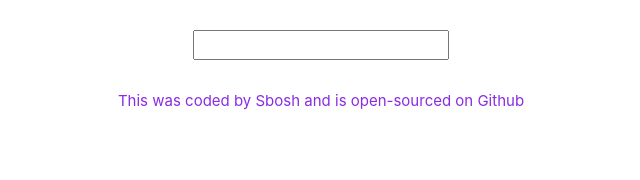
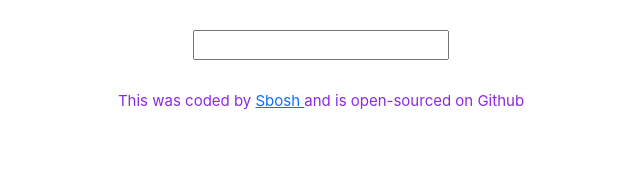
Before and after one commit to sbosh1991/dictionary-react-project, a React (Create React App) app: page / in a window 1280 px wide. Shown: the top 180 px of the page, without its empty margins (319-959 px from the left). Built offline with nearby package versions, Linux system fonts and the light colour scheme.

Commit message:
fixed footer url

```diff
--- a/src/Footer.js
+++ b/src/Footer.js
@@ -4,7 +4,13 @@ import "./Footer.css";
 export default function Footer() {
   return (
     <div className="Footer">
-      <footer>This was coded by Sbosh and is open-sourced on Github</footer>
+      <footer>
+        This was coded by{" "}
+        <a href="https://github.com/sbosh1991/dictionary-react-project">
+          Sbosh{" "}
+        </a>
+        and is open-sourced on Github
+      </footer>
     </div>
   );
 }
--- a/src/Results.js
+++ b/src/Results.js
@@ -2,7 +2,6 @@ import React from "react";
 import Meaning from "./Meaning";
 
 export default function Results(props) {
-  console.log(props.results);
   if (props.results) {
     return (
       <div className="Results">
```
